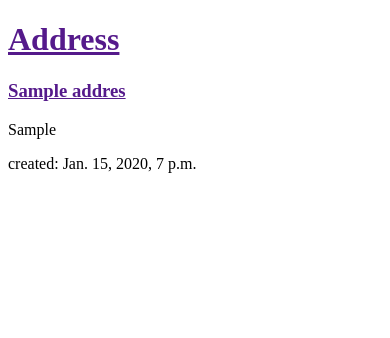
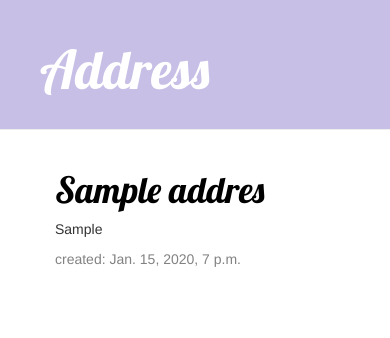
Before and after one commit to yunyeogyeong/addr, a Django app: template addr/templates/addr/addr_list.html in a window 390 px wide. Shown: the top 338 px of the page. Run offline with Django 3.2, Linux system fonts and the light colour scheme; the template is opened without the code that fills it: values that come from a table or form of the project are taken from there, others are empty; tables that the repository leaves empty hold one stand-in row (values such as "Sample post"); some libraries are stand-ins or nearby versions.

Commit message:
어플리케이션 확장하기

```diff
--- /dev/null
+++ b/addr/static/css/addr.css
@@ -0,0 +1,46 @@
+.page-header {
+    background-color: #C8BFE7;
+    margin-top: 0;
+    padding: 20px 20px 20px 40px;
+}
+
+.page-header h1, .page-header h1 a, .page-header h1 a:visited, .page-header h1 a:active {
+    color: #ffffff;
+    font-size: 40pt;
+    text-decoration: none;
+}
+
+.content {
+    margin-left: 40px;
+}
+
+h1, h2, h3, h4 {
+    font-family: 'Lobster', cursive;
+}
+
+.date {
+    color: #828282;
+}
+
+.save {
+    float: right;
+}
+
+.post-form textarea, .post-form input {
+    width: 100%;
+}
+
+.top-menu, .top-menu:hover, .top-menu:visited {
+    color: #ffffff;
+    float: right;
+    font-size: 26pt;
+    margin-right: 20px;
+}
+
+.post {
+    margin-bottom: 70px;
+}
+
+.post h1 a, .post h1 a:visited {
+    color: #000000;
+}
--- a/addr/templates/addr/addr_list.html
+++ b/addr/templates/addr/addr_list.html
@@ -1,18 +1,13 @@
-<!DOCTYPE html>
-<html lang="en">
-<head>
-    <title>Address Test</title>
-</head>
-<body>
-<div>
-    <h1><a href="">Address</a></h1>
-</div>
+{% extends 'addr/base.html' %}
+
+{% block content %}
 {% for addr in addrs %}
-    <div>
-        <h3><a href="">{{ addr.name }}</a></h3>
-        <p>{{ addr.call_1|linebreaksbr }}</p>
+<div class="post">
+    <h1><a href="{% url 'addr_detail' pk=addr.pk %}">{{ addr.name }}</a></h1>
+    <p>{{ addr.call_1|linebreaksbr }}</p>
+    <div class="date">
         <p>created: {{ addr.created_date }}</p>
     </div>
+</div>
 {% endfor %}
-</body>
-</html>
+{% endblock %}
--- /dev/null
+++ b/addr/templates/addr/base.html
@@ -0,0 +1,25 @@
+{% load staticfiles %}
+
+<!DOCTYPE html>
+<html lang="en">
+<head>
+    <title>Address Test</title>
+    <link rel="stylesheet" href="//maxcdn.bootstrapcdn.com/bootstrap/3.2.0/css/bootstrap.min.css">
+    <link rel="stylesheet" href="//maxcdn.bootstrapcdn.com/bootstrap/3.2.0/css/bootstrap-theme.min.css">
+    <link rel="stylesheet" href="{% static 'css/addr.css' %}">
+    <link href="//fonts.googleapis.com/css?family=Lobster&subset=latin,latin-ext" rel="stylesheet" type="text/css">
+</head>
+<body>
+<div class="page-header">
+    <h1><a href="/">Address</a></h1>
+</div>
+<div class="content container">
+    <div class="row">
+        <div class="col-md-8">
+            {% block content %}
+            {% endblock %}
+        </div>
+    </div>
+</div>
+</body>
+</html>
--- a/addr/urls.py
+++ b/addr/urls.py
@@ -3,4 +3,5 @@ from . import views
 
 urlpatterns = [
     url(r'^$', views.addr_list, name='addr_list'),
+    url(r'^addr/(?P<pk>\d+)/$', views.addr_detail, name='addr_detail'),
 ]
--- a/addr/views.py
+++ b/addr/views.py
@@ -1,7 +1,11 @@
-from django.shortcuts import render
+from django.shortcuts import render, get_object_or_404
 from django.utils import timezone
 from .models import Address
 
 def addr_list(request):
     addrs = Address.objects.filter(created_date__lte=timezone.now()).order_by('created_date')
     return render(request, 'addr/addr_list.html', {'addrs': addrs})
+
+def addr_detail(request, pk):
+    addr = get_object_or_404(Address, pk=pk)
+    return render(request, 'addr/addr_detail.html', {'addr': addr})
--- a/mysite/urls.py
+++ b/mysite/urls.py
@@ -17,6 +17,6 @@ from django.conf.urls import include, url
 from django.contrib import admin
 
 urlpatterns = [
-    url(r'^addr', include('addr.urls', namespace='addr')),
+    url(r'', include('addr.urls')),
     url(r'^admin/', admin.site.urls),
 ]
```
Also changed, not shown: addr/templates/addr/addr_detail.html (added, +15 -0 lines).
